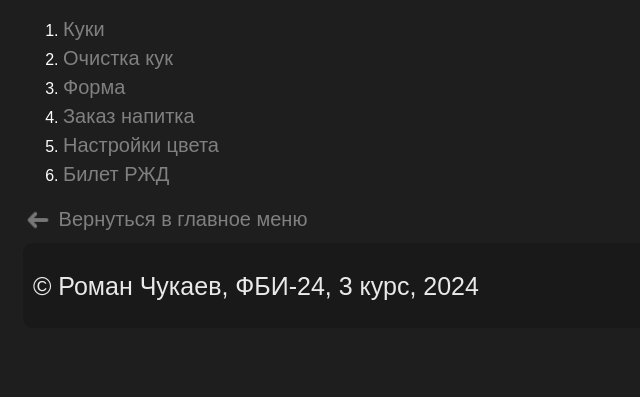
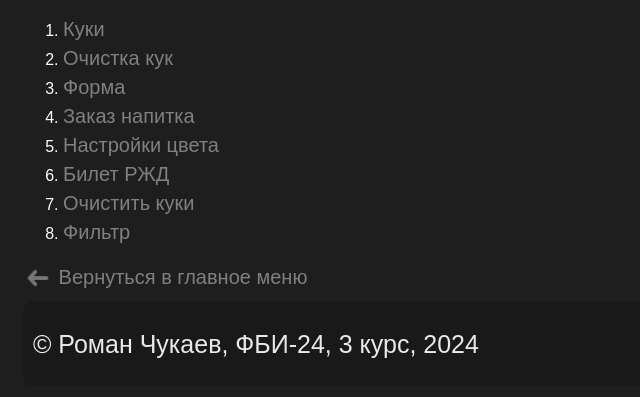
Before and after one commit to Roman3340/web-progr-labs2, a Flask app: page /lab3/ in a window 1280 px wide. Shown: the part 246-643 px from the top of the page, without its empty margins (0-640 px from the left). Run offline with Flask 3, Linux system fonts and the light colour scheme.

Commit message:
Фильтрация

```diff
--- a/lab3.py
+++ b/lab3.py
@@ -243,3 +243,54 @@ def clear_cookie():
             response.set_cookie(cookie, '', expires=0)
 
     return response
+
+
+# Список автомобилей (название, цена, марка, цвет)
+cars = [
+    {'name': 'Tesla Model 3', 'price': 3500000, 'brand': 'Tesla', 'color': 'Красный'},
+    {'name': 'BMW 3 Series', 'price': 4000000, 'brand': 'BMW', 'color': 'Черный'},
+    {'name': 'Audi A4', 'price': 3700000, 'brand': 'Audi', 'color': 'Белый'},
+    {'name': 'Mercedes-Benz C-Class', 'price': 4200000, 'brand': 'Mercedes-Benz', 'color': 'Синий'},
+    {'name': 'Toyota Camry', 'price': 2400000, 'brand': 'Toyota', 'color': 'Серебристый'},
+    {'name': 'Honda Accord', 'price': 2300000, 'brand': 'Honda', 'color': 'Черный'},
+    {'name': 'Ford Mustang', 'price': 2700000, 'brand': 'Ford', 'color': 'Желтый'},
+    {'name': 'Chevrolet Camaro', 'price': 2600000, 'brand': 'Chevrolet', 'color': 'Красный'},
+    {'name': 'Volkswagen Passat', 'price': 3000000, 'brand': 'Volkswagen', 'color': 'Зеленый'},
+    {'name': 'Kia Optima', 'price': 2200000, 'brand': 'Kia', 'color': 'Синий'},
+    {'name': 'Hyundai Sonata', 'price': 2100000, 'brand': 'Hyundai', 'color': 'Белый'},
+    {'name': 'Mazda 6', 'price': 2500000, 'brand': 'Mazda', 'color': 'Красный'},
+    {'name': 'Nissan Altima', 'price': 2400000, 'brand': 'Nissan', 'color': 'Черный'},
+    {'name': 'Subaru Legacy', 'price': 2200000, 'brand': 'Subaru', 'color': 'Серебристый'},
+    {'name': 'Lexus ES', 'price': 3900000, 'brand': 'Lexus', 'color': 'Белый'},
+    {'name': 'Jaguar XE', 'price': 4500000, 'brand': 'Jaguar', 'color': 'Синий'},
+    {'name': 'Volvo S60', 'price': 3800000, 'brand': 'Volvo', 'color': 'Черный'},
+    {'name': 'Porsche Panamera', 'price': 8700000, 'brand': 'Porsche', 'color': 'Красный'},
+    {'name': 'Alfa Romeo Giulia', 'price': 4300000, 'brand': 'Alfa Romeo', 'color': 'Белый'},
+    {'name': 'Cadillac CT5', 'price': 4700000, 'brand': 'Cadillac', 'color': 'Черный'}
+]
+
+# Главная страница с формой поиска
+@lab3.route('/lab3/search')
+def search():
+    # Проверяем, есть ли параметры в запросе
+    min_price = request.args.get('min_price')
+    max_price = request.args.get('max_price')
+
+    # Если параметры не заданы, возвращаем просто форму поиска
+    if min_price is None and max_price is None:
+        return render_template('/lab3/search.html')
+
+    # Если параметры заданы, конвертируем их в числа и фильтруем список
+    min_price = float(min_price) if min_price else 0
+    max_price = float(max_price) if max_price else float('inf')
+
+    # Фильтруем автомобили по диапазону цен
+    filtered_cars = [car for car in cars if min_price <= car['price'] <= max_price]
+
+    # Отображаем результат поиска
+    return render_template('/lab3/results.html', cars=filtered_cars, min_price=min_price, max_price=max_price)
+
+# Страница результатов
+@lab3.route('/lab3/results')
+def results():
+    return render_template('lab3/results.html')
--- a/templates/lab3/lab3.html
+++ b/templates/lab3/lab3.html
@@ -53,6 +53,12 @@
         <li>
             <a href="/lab3/formRZHD">Билет РЖД</a>
         </li>
+        <li>
+            <a href="/lab3/clearCookie">Очистить куки</a>
+        </li>
+        <li>
+            <a href="/lab3/search">Фильтр</a>
+        </li>
     </ol>
     <div>
         <a href="http://127.0.0.1:5000/menu">
```
Also changed, not shown: templates/lab3/results.html (added, +37 -0 lines), templates/lab3/search.html (added, +27 -0 lines).
